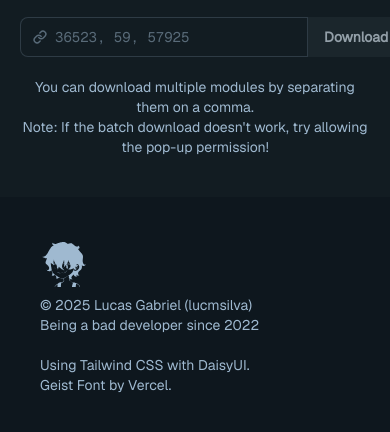
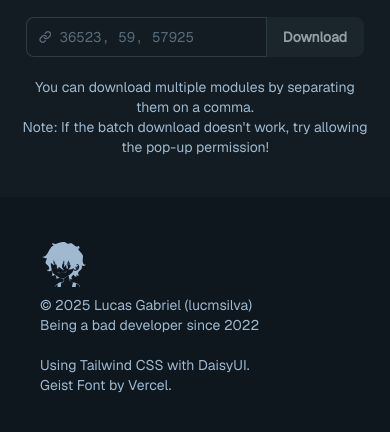
Before and after one commit to lucmsilva651/tma-downloader-html, a website: page src/index.html in a window 390 px wide. Shown: the part 335-767 px from the top of the page. Drawn offline with nearby package versions, Linux system fonts and the light colour scheme; files that its build step writes are made by us from their sources.

Commit message:
Fix URL bar width

```diff
--- a/src/index.html
+++ b/src/index.html
@@ -54,7 +54,7 @@
         <div>
           <label class="input join-item">
             <svg class="h-[1em] opacity-50" xmlns="http://www.w3.org/2000/svg" viewBox="0 0 24 24"><g stroke-linejoin="round" stroke-linecap="round" stroke-width="2.5" fill="none" stroke="currentColor"><path d="M10 13a5 5 0 0 0 7.54.54l3-3a5 5 0 0 0-7.07-7.07l-1.72 1.71"></path><path d="M14 11a5 5 0 0 0-7.54-.54l-3 3a5 5 0 0 0 7.07 7.07l1.71-1.71"></path></g></svg>
-            <input autocomplete="off" placeholder="36523, 59, 57925" required class="font-mono w-60" type="url" id="url" />
+            <input autocomplete="off" placeholder="36523, 59, 57925" required class="font-mono md:w-60" type="url" id="url" />
           </label>
         </div>
         <button class="btn btn-neutral join-item" id="download">Download</button>
```
